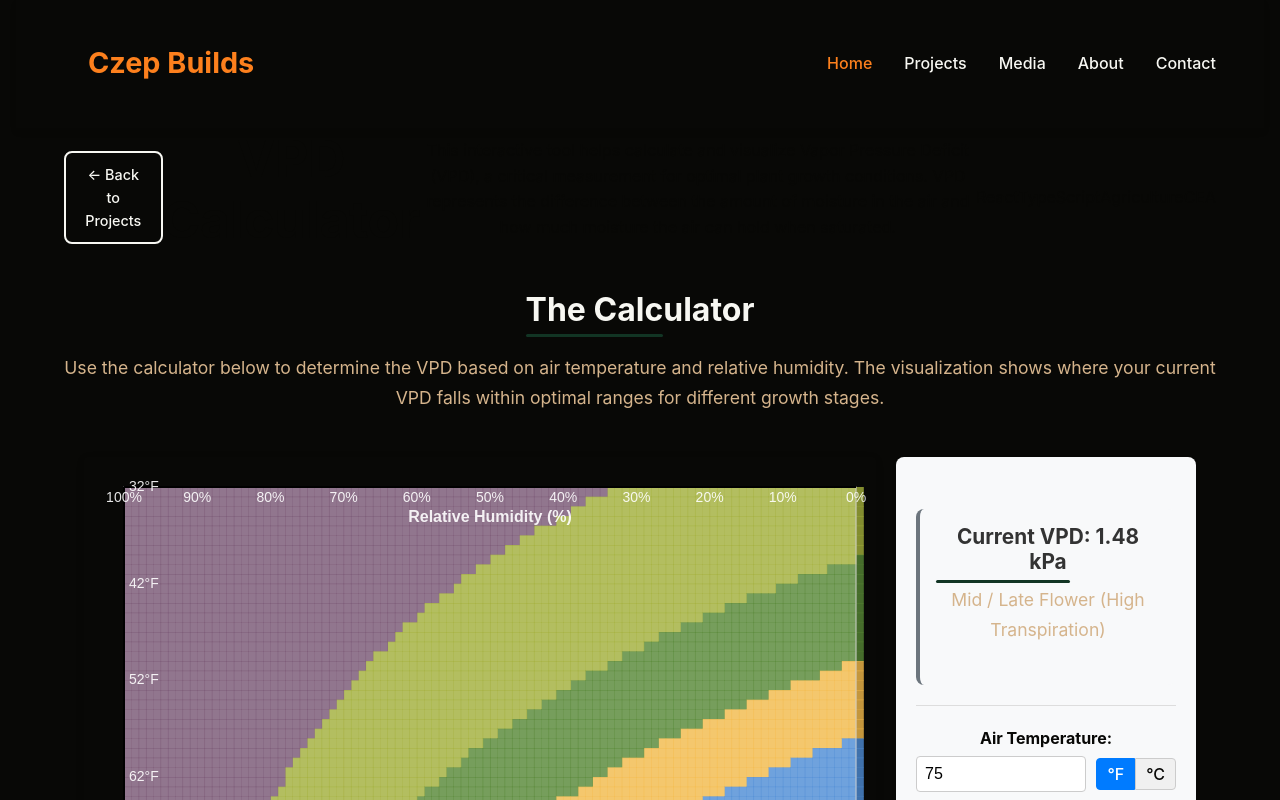
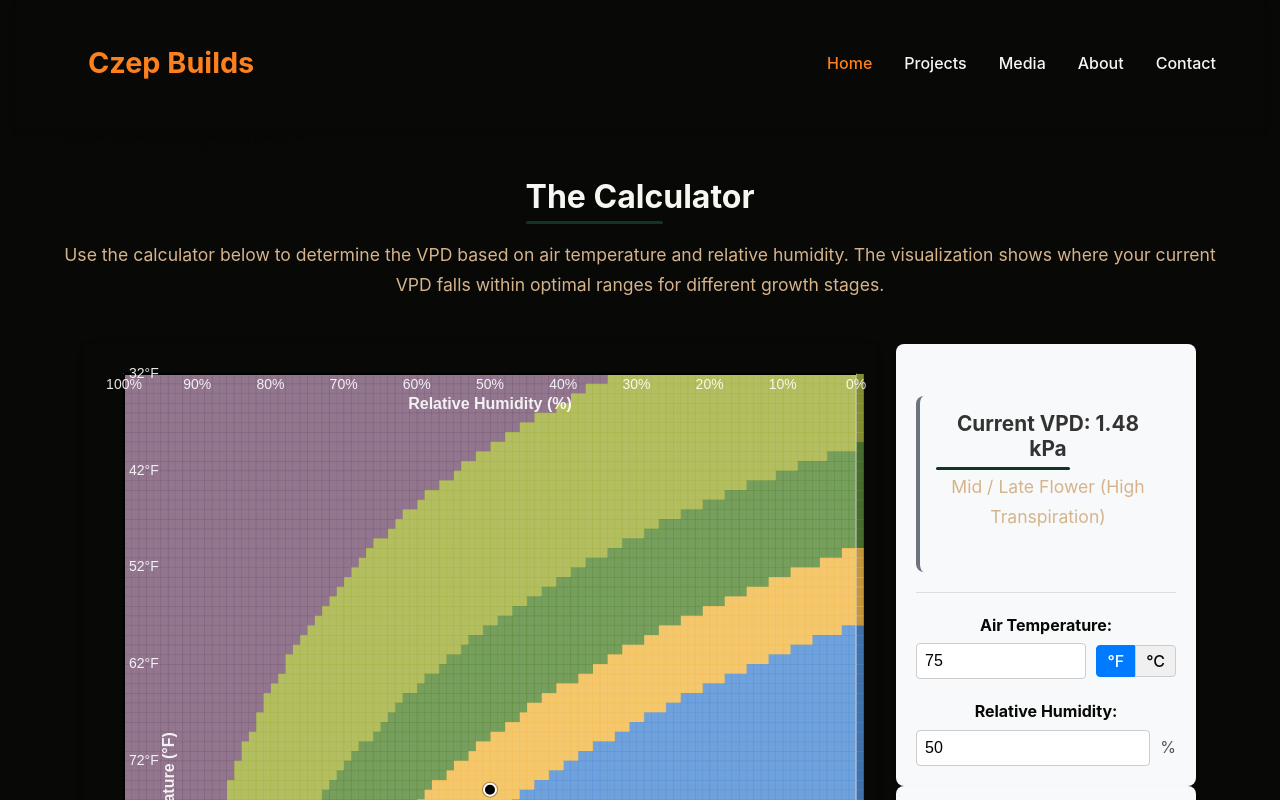
Before and after one commit to alectime/czepbuilds, a React (Vite) app in the folder frontend/: page /projects/vpd-calculator in a window 1280 px wide. Shown: the top 800 px of the page. Built offline with nearby package versions, Linux system fonts and the light colour scheme; no server answers.

Commit message:
Remove title, description text, and back button from VPD calculator page

```diff
--- a/frontend/src/components/VPDCalculatorPage.tsx
+++ b/frontend/src/components/VPDCalculatorPage.tsx
@@ -1,5 +1,4 @@
 import React from 'react';
-import { Link } from 'react-router-dom';
 import VPDCalculator from './VPDCalculator';
 import '../styles/ProjectPage.css'; // Reusing project page styling for consistency
 
@@ -8,16 +7,6 @@ const VPDCalculatorPage: React.FC = () => {
     <div className="project-page">
       <div className="project-page-header">
         <div className="container">
-          <Link to="/projects" className="back-button">
-            ← Back to Projects
-          </Link>
-          <h1 className="project-title">VPD Calculator</h1>
-          <div className="project-divider"></div>
-          <p className="project-overview">
-            This interactive tool helps calculate and visualize Vapor Pressure Deficit (VPD), a critical
-            measurement for optimal plant growth conditions. VPD represents the difference between the
-            amount of moisture in the air and how much moisture the air can hold when saturated.
-          </p>
           <div className="project-tags">
             <span className="project-tag">React</span>
             <span className="project-tag">TypeScript</span>
```
